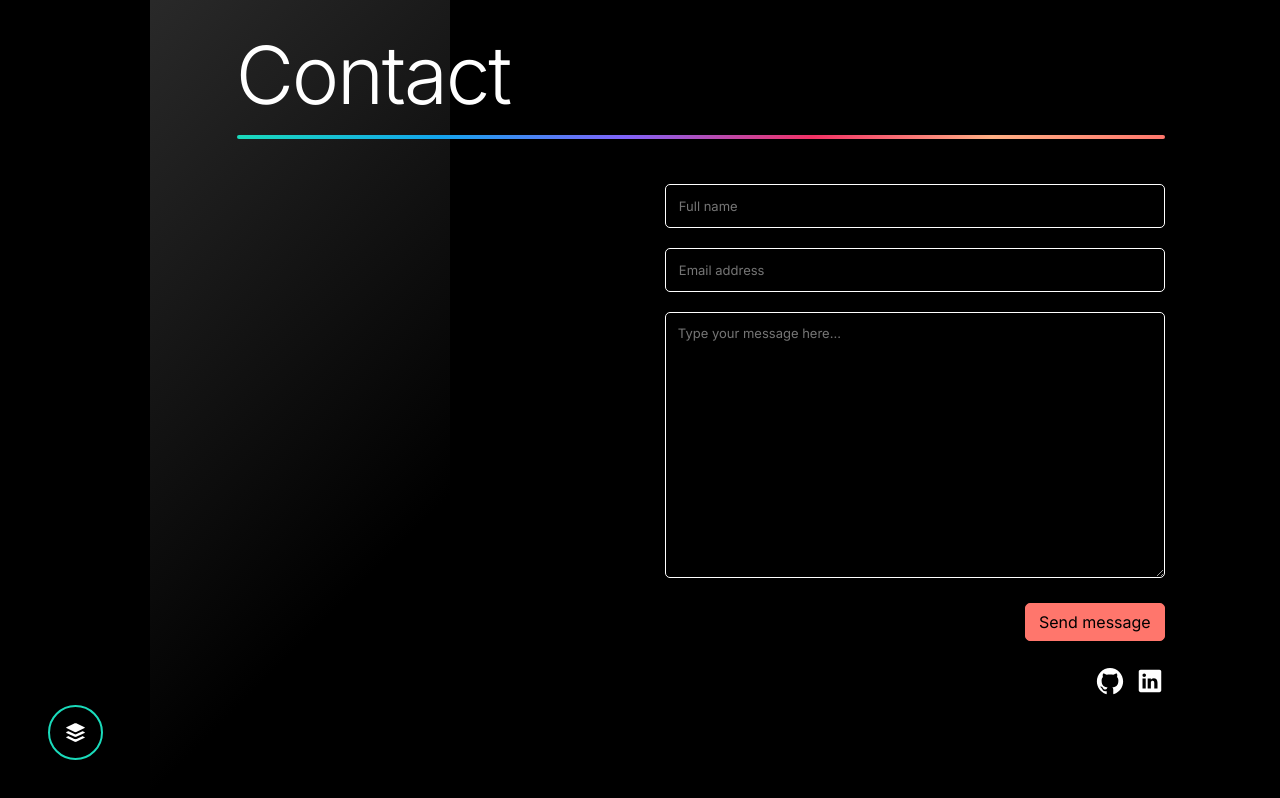
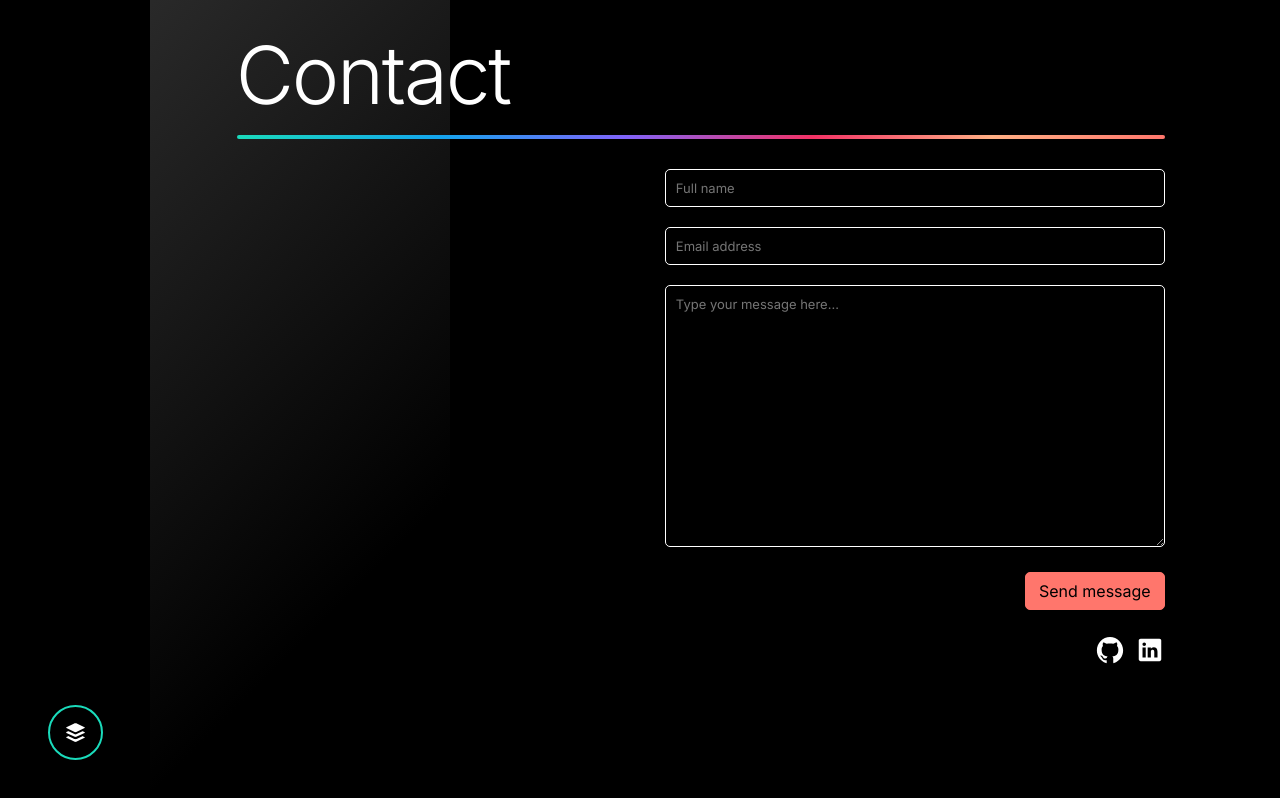
Before and after one commit to tonga2402/portfolioBeta, a React (Vite) app: page /#/contact in a window 1280 px wide. Built offline with nearby package versions, Linux system fonts and the light colour scheme.

Commit message:
css actualizado

```diff
--- a/src/App.jsx
+++ b/src/App.jsx
@@ -4,7 +4,7 @@
 import Work from './pages/Work'
 import Contact from './pages/Contact'
 import './App.css'
-import { Routes, Route } from 'react-router-dom'
+import { Routes, Route} from 'react-router-dom'
 import Layout from './components/Layout'
 import NotFound from './pages/NotFound'
 
@@ -12,6 +12,7 @@
 
 
   return (
+
 
     <Routes>
       <Route path="/" element={<Layout />}>
@@ -24,6 +25,7 @@
       <Route path='*' element={<NotFound />} />
     </Routes>
 
+
   );
 }
 
--- a/src/styles/contact.module.css
+++ b/src/styles/contact.module.css
@@ -52,8 +52,8 @@
 .divForm{
     display: flex;
     flex-direction: column;
-    margin-top: 20px;
-    gap: 10px;
+    margin-top: 5px;
+    gap: 5px;
     width: 200px;
 }
 
@@ -127,11 +127,11 @@
     width: 400px;
     }
     input{
-    padding: 13px;
+    padding: 10px;
     font-size: 13px;
     }
     textarea{
-    padding: 12px;
+    padding: 10px;
     font-size: 13px;
     }
     button{
--- a/src/styles/skills.module.css
+++ b/src/styles/skills.module.css
@@ -71,10 +71,7 @@
 }
 
 @media (min-width:1080px){
-    .containSkills{
-        max-width: 1280px;
-        margin: 1px auto;
-    }
+
     .backgroundGrey{
         right: 740px;
     }
```
Also changed, not shown: src/main.jsx (+4 -3 lines).
